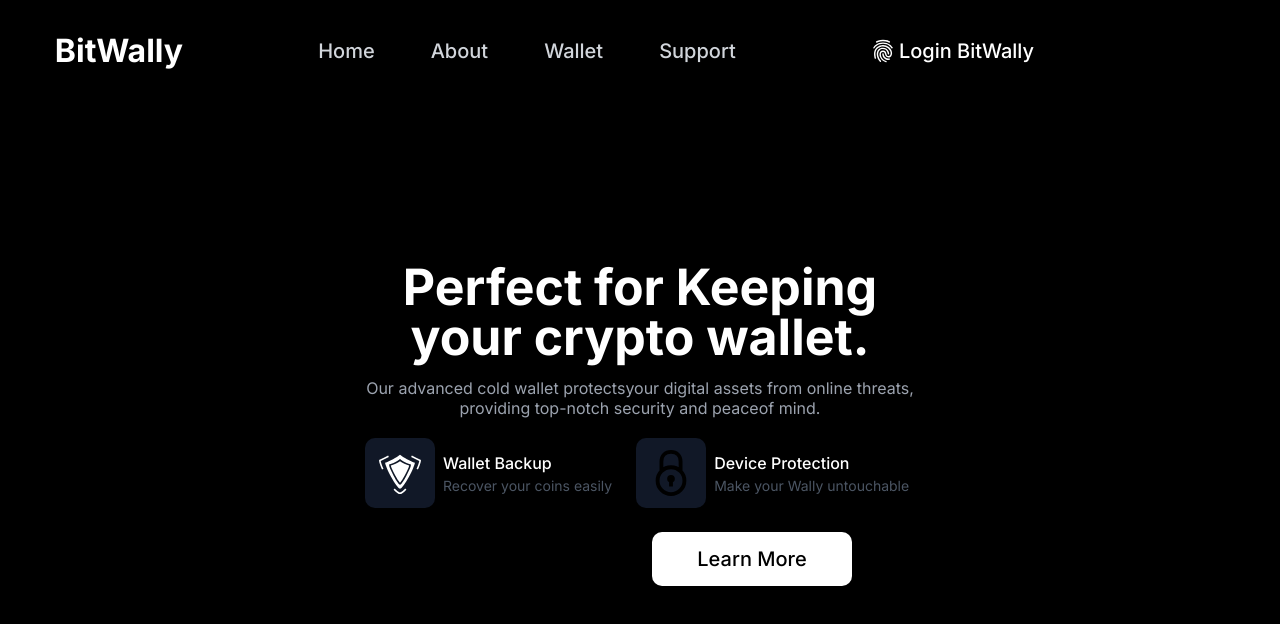
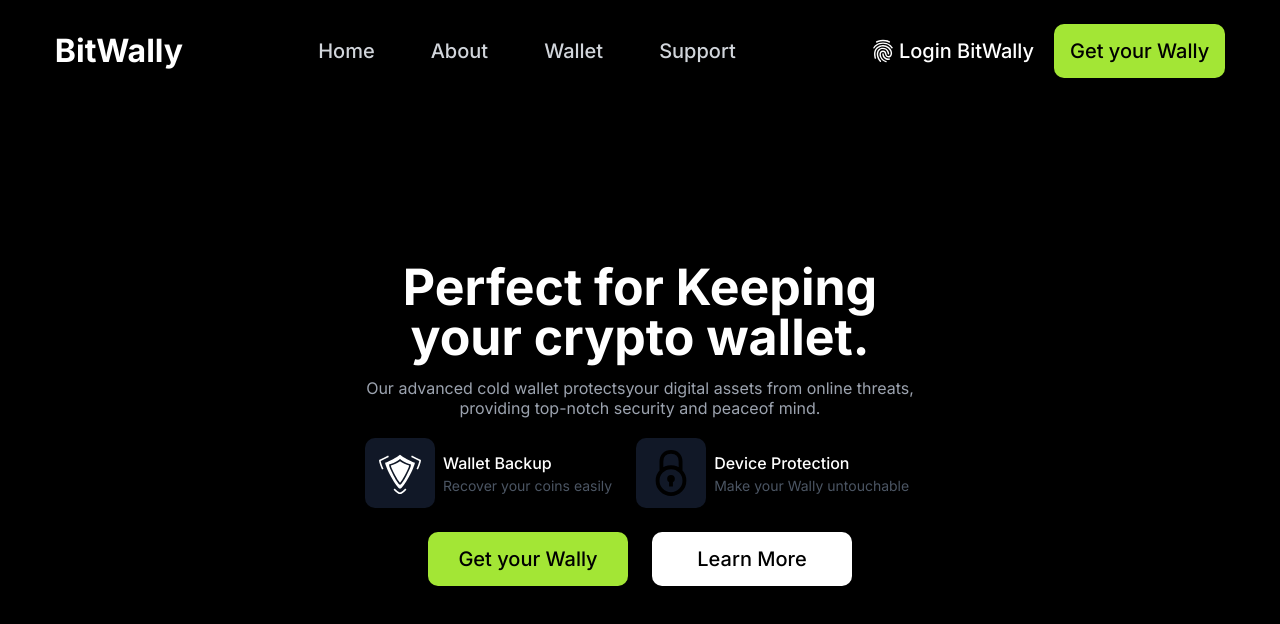
Before and after one commit to SamuelAdex/wallet-project, a Next.js app: page / in a window 1280 px wide. Shown: the top 624 px of the page. Built offline with nearby package versions, Linux system fonts and the light colour scheme.

Commit message:
btn color fixes

```diff
--- a/components/ui/Header.jsx
+++ b/components/ui/Header.jsx
@@ -32,7 +32,7 @@
                     <Button
                         text={"Get your Wally"}
                         onBtnClick={()=> router.push('/auth')}
-                        btnStyle={"bg-transparent bg-[#ABF600] rounded-[10px] text-[#000] font-[500] md:px-4 py-3 md:text-[20px]"}
+                        btnStyle={"bg-lime-400 rounded-[10px] text-[#000] font-[500] md:px-4 py-3 md:text-[20px]"}
                     />
                 </div>
             </div>
--- a/components/ui/Hero.jsx
+++ b/components/ui/Hero.jsx
@@ -35,11 +35,11 @@
                 <Button
                     text={"Get your Wally"}
                     onBtnClick={()=> router.push('/auth')}
-                    btnStyle={"bg-transparent bg-[#ABF600] rounded-[10px]  text-[#000] md:w-[200px] w-full font-[500] px-4 py-3 md:text-[20px]"}
+                    btnStyle={"bg-lime-400 rounded-[10px]  text-[#000] md:w-[200px] w-full font-[500] px-4 py-3 md:text-[20px]"}
                 />
                 <Button
                     text={"Learn More"}
-                    btnStyle={"bg-transparent bg-white rounded-[10px]  text-black md:w-[200px] w-full font-[500] px-4 py-3 md:text-[20px]"}
+                    btnStyle={"bg-white rounded-[10px]  text-black md:w-[200px] w-full font-[500] px-4 py-3 md:text-[20px]"}
                 />
             </div>
         </div>
```
